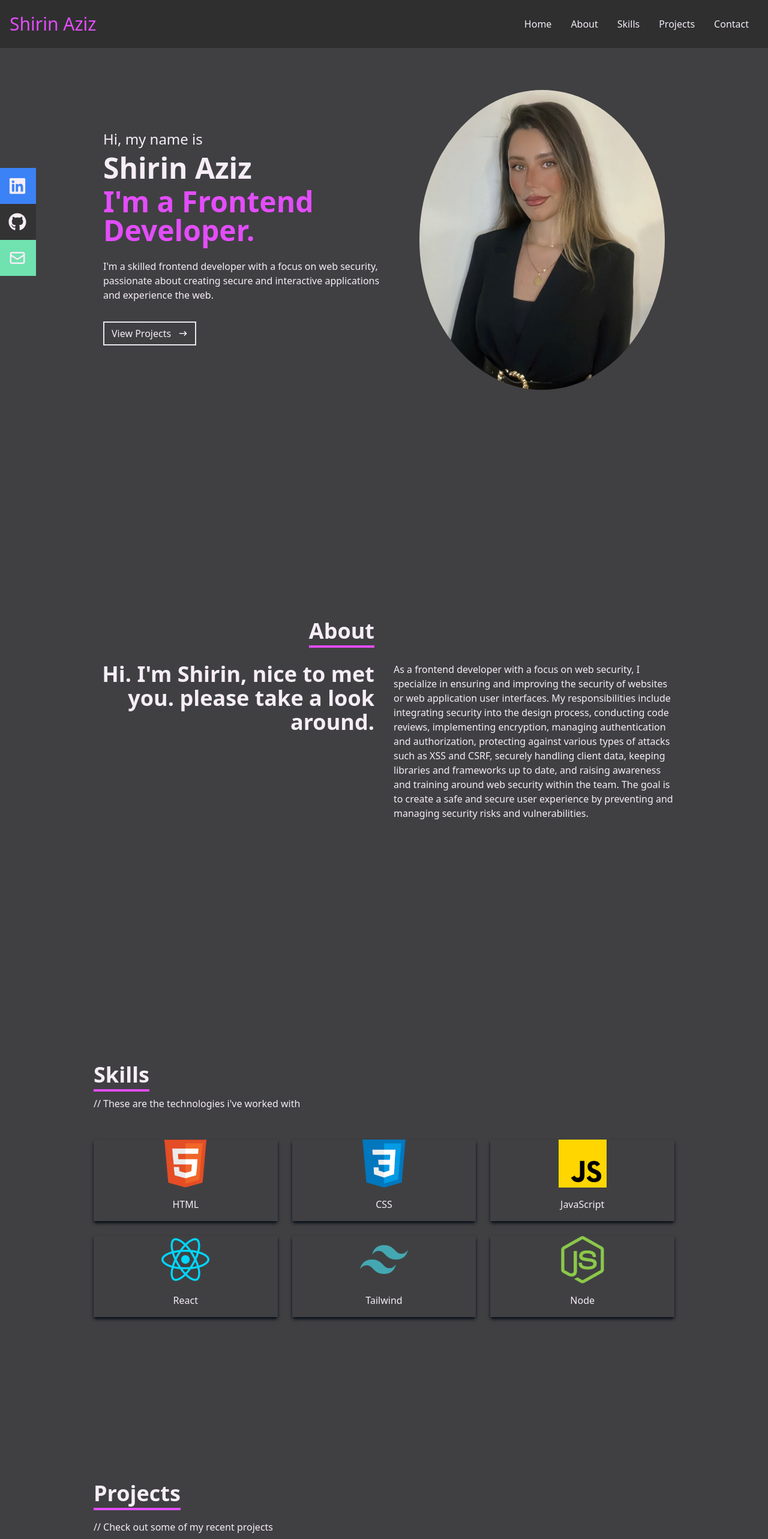
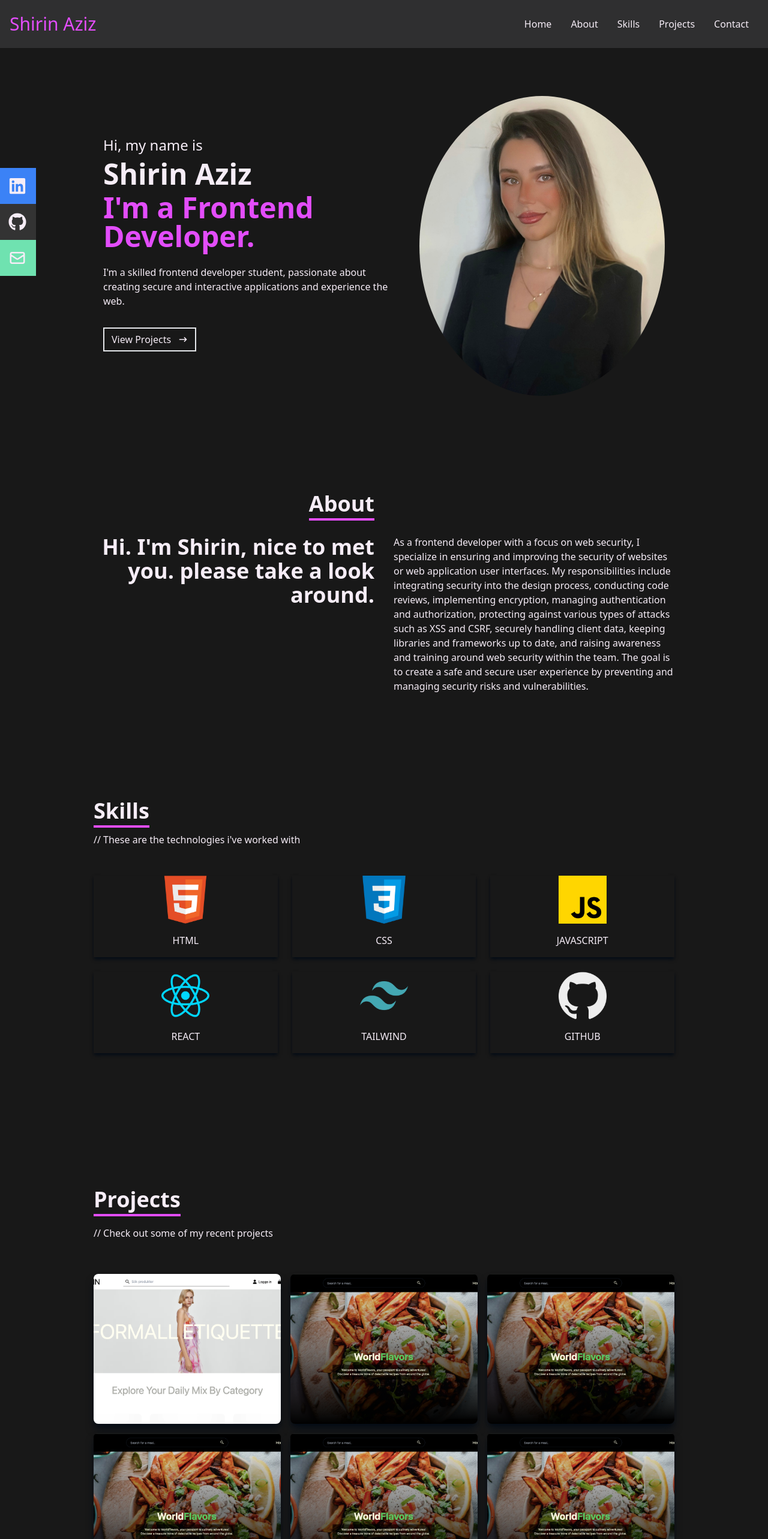
Before and after one commit to ShirinAziz/MyPortfolio, a React (Vite) app: page / in a window 1280 px wide. Shown: the top 2566 px of the page at 60% size. Built offline with nearby package versions, Linux system fonts and the light colour scheme.

Commit message:
Changed images, changed style

```diff
--- a/src/components/About.jsx
+++ b/src/components/About.jsx
@@ -2,7 +2,7 @@ import React from "react";
 
 const About = () => {
   return (
-    <div name="about" className="w-full h-screen bg-[#404042]">
+    <div name="about" className="w-full mt-40">
       <div className="flex flex-col justify-center items-center w-full h-full">
         <div className="max-w-[1000px] w-full grid grid-cols-2 gap-8">
           <div className="sm:text-right pb-8 pl-4">
--- a/src/components/Contact.jsx
+++ b/src/components/Contact.jsx
@@ -27,7 +27,7 @@ const Contact = () => {
   return (
     <div
       name="contact"
-      className="w-full h-screen flex justify-center items-center p-4"
+      className="w-full flex justify-center items-center p-4 mt-40"
     >
       <form onSubmit={(e) => handleSubmit(e)} className="flex flex-col">
         <div className="pb-8">
--- a/src/components/Home.jsx
+++ b/src/components/Home.jsx
@@ -7,7 +7,7 @@ const Home = () => {
   return (
     <div
       name="home"
-      className="w-full h-screen bg-[#404042] flex flex-col sm:flex-row gap-[50px] justify-center items-center max-w-[1000px] mx-auto px-8"
+      className="w-full flex flex-col sm:flex-row gap-[50px] justify-center items-center max-w-[1000px] mx-auto px-8 mt-20"
     >
       {/* Container */}
       <div className=" flex flex-col justify-center gap-[8px] h-full">
@@ -17,9 +17,8 @@ const Home = () => {
           I'm a Frontend Developer.
         </h2>
         <p className="py-4 max-w-[700px]">
-          I'm a skilled frontend developer with a focus on web security,
-          passionate about creating secure and interactive applications and
-          experience the web.
+          I'm a skilled frontend developer student, passionate about creating
+          secure and interactive applications and experience the web.
         </p>
         <div>
           <button className="group border-2 px-3 my-2 h-10 flex items-center hover:bg-[#e34dfb] hover:border-[#e34dfb]">
--- a/src/components/Navbar.jsx
+++ b/src/components/Navbar.jsx
@@ -9,7 +9,7 @@ function Navbar() {
   const handleClick = () => setNav(!nav);
 
   return (
-    <div className="fixed w-full h-[80px] flex justify-between items-center px-4 bg-[#2f2f30]">
+    <div className=" w-full h-[80px] flex justify-between items-center px-4 bg-[#2f2f30]">
       <div className="text-bold text-3xl text-[#e34dfb]">Shirin Aziz</div>
 
       {/* menue */}
--- a/src/components/Projects.jsx
+++ b/src/components/Projects.jsx
@@ -1,9 +1,10 @@
 import React from "react";
 import WorkImg from "/public/workImg.jpeg";
+import WorkImg2 from "/public/workImg2.png";
 
 const Projects = () => {
   return (
-    <div name="projects" className="w-full md:h-screen bg-[#404042]">
+    <div name="projects" className="w-full mt-40">
       <div className="max-w-[1000px] mx-auto p-4 flex flex-col justify-center w-full h-full">
         <div className="pb-8">
           <p className="text-4xl font-bold inline border-b-4 border-[#e34dfb]">
@@ -16,8 +17,8 @@ const Projects = () => {
         <div className="grid sm:grid-cols-2 md:grid-cols-3 gap-4">
           {/*grid item */}
           <div
-            style={{ backgroundImage: `url(${WorkImg})` }}
-            className="shadow-lg shadow-[#040c16] group container rounded-md flex justify-center items-center mx-auto content-div"
+            style={{ backgroundImage: `url(${WorkImg2})` }}
+            className="shadow-lg shadow-[#040c16] group container rounded-lg flex justify-center items-center mx-auto content-div"
           >
             {/* Hover Effects */}
             <div className="opacity-0 group-hover:opacity-100">
@@ -41,7 +42,7 @@ const Projects = () => {
 
           <div
             style={{ backgroundImage: `url(${WorkImg})` }}
-            className="shadow-lg shadow-[#040c16] group container rounded-md flex justify-center items-center mx-auto content-div"
+            className="shadow-lg shadow-[#040c16] group container rounded-lg flex justify-center items-center mx-auto content-div"
           >
             {/* Hover Effects */}
             <div className="opacity-0 group-hover:opacity-100">
@@ -65,7 +66,7 @@ const Projects = () => {
 
           <div
             style={{ backgroundImage: `url(${WorkImg})` }}
-            className="shadow-lg shadow-[#040c16] group container rounded-md flex justify-center items-center mx-auto content-div"
+            className="shadow-lg shadow-[#040c16]  group container rounded-lg flex justify-center items-center mx-auto content-div"
           >
             {/* Hover Effects */}
             <div className="opacity-0 group-hover:opacity-100">
--- a/src/components/Skills.jsx
+++ b/src/components/Skills.jsx
@@ -6,10 +6,11 @@ import JavaScript from "/public/javascript.png";
 import ReactImg from "/public/react.png";
 import Node from "/public/node.png";
 import Tailwind from "/public/tailwind.png";
+import GitHub from "/public/github.png";
 
 const Skills = () => {
   return (
-    <div name="skills" className="w-full h-screen bg-[#404042]">
+    <div name="skills" className="w-full mt-40">
       {/* Container */}
       <div className="max-w-[1000px] mx-auto p-4 flex flex-col justify-center w-full h-full">
         <div>
@@ -34,19 +35,19 @@ const Skills = () => {
               src={JavaScript}
               alt="JavaScript icon"
             />
-            <p className="my-4"> JavaScript</p>
+            <p className="my-4"> JAVASCRIPT</p>
           </div>
           <div className="shadow-md shadow-[#040c16] hover:scale-110 duration-500">
             <img className="w-20 mx-auto" src={ReactImg} alt="React icon" />
-            <p className="my-4"> React</p>
+            <p className="my-4"> REACT</p>
           </div>
           <div className="shadow-md shadow-[#040c16] hover:scale-110 duration-500">
             <img className="w-20 mx-auto" src={Tailwind} alt="Tailwind icon" />
-            <p className="my-4"> Tailwind</p>
+            <p className="my-4"> TAILWIND</p>
           </div>
           <div className="shadow-md shadow-[#040c16] hover:scale-110 duration-500">
-            <img className="w-20 mx-auto" src={Node} alt="Node icon" />
-            <p className="my-4"> Node</p>
+            <img className="w-20 mx-auto" src={GitHub} alt="Github icon" />
+            <p className="my-4"> GITHUB</p>
           </div>
         </div>
       </div>
--- a/src/index.css
+++ b/src/index.css
@@ -5,7 +5,7 @@
 @layer base {
   body {
     @apply font-[Raleway];
-    background-color: #404042;
+    background-color: #181818;
     color: #f6edf7;
     font-family: system-ui;
   }
```
Also changed, not shown: public/Me.jpg, public/workImg2.png (added).
